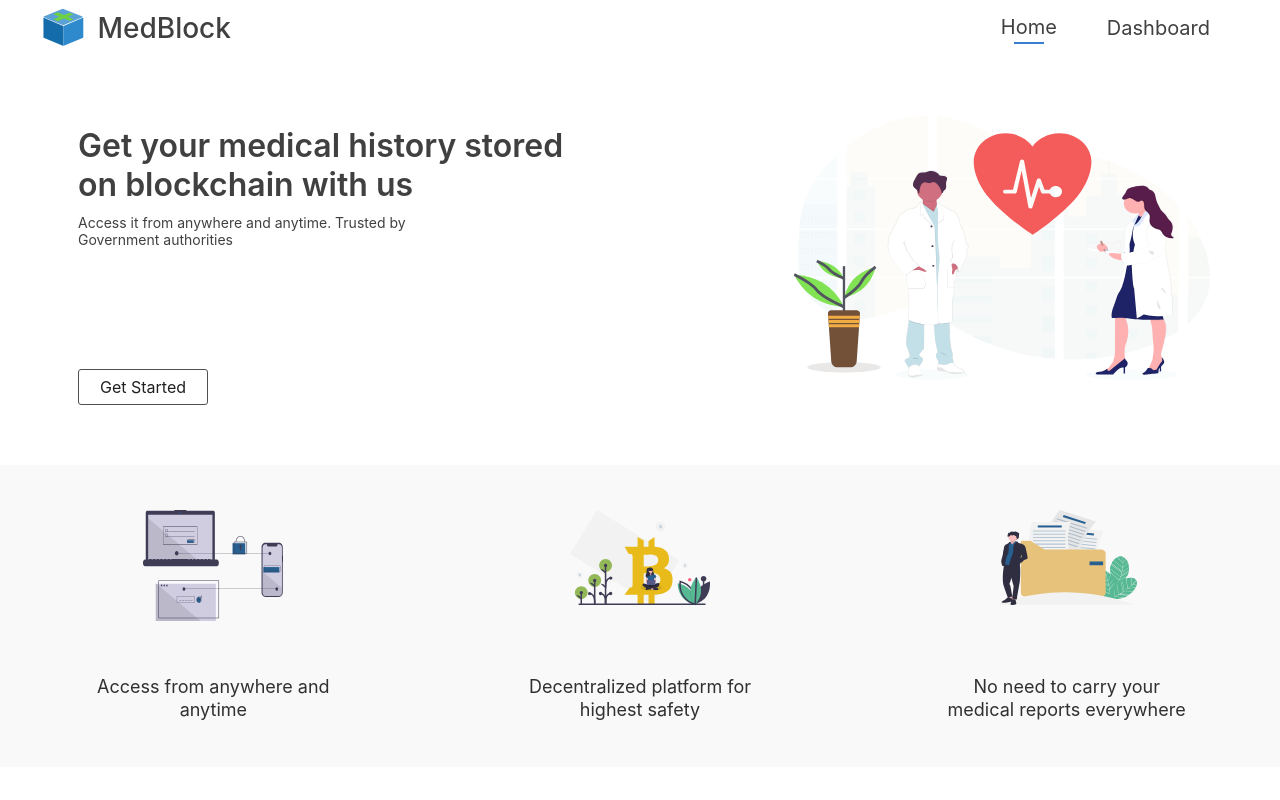
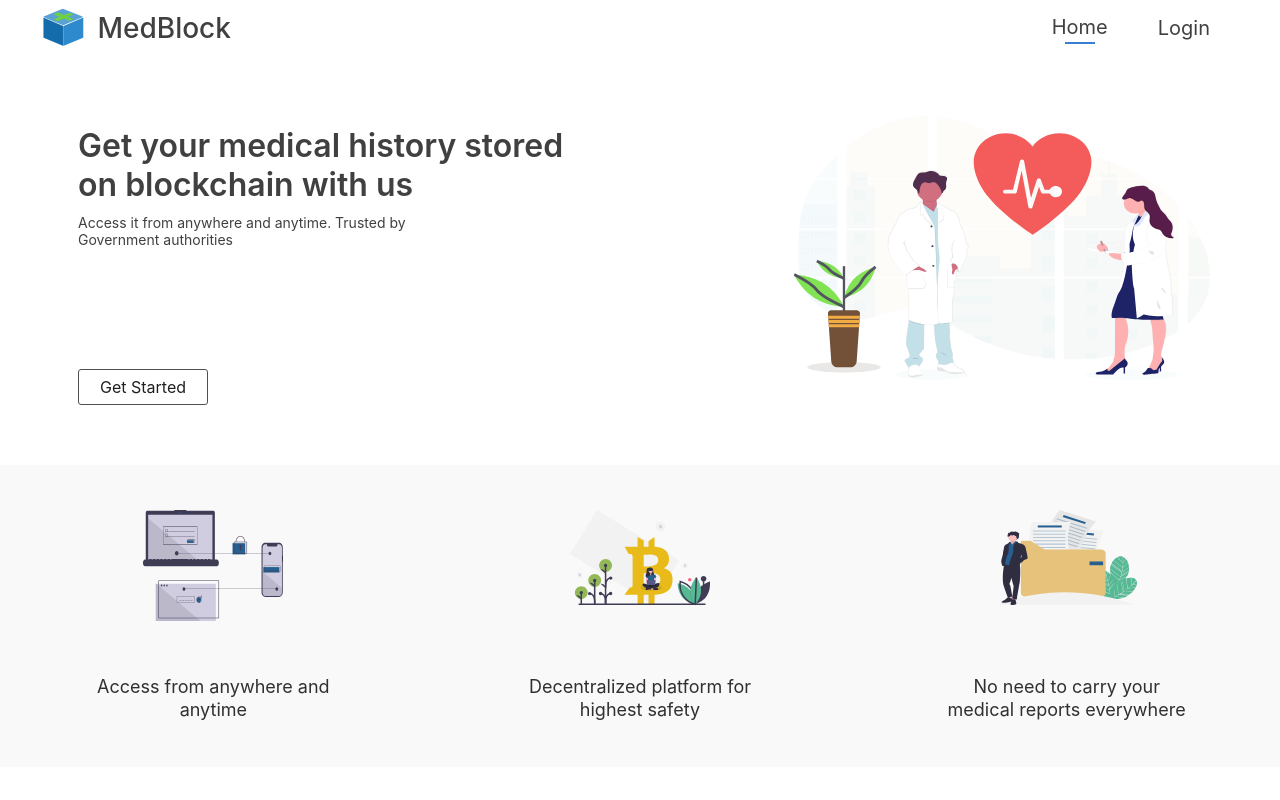
Before and after one commit to darazuiscaptain/med_block, a React (Create React App) app: page / in a window 1280 px wide. Shown: the top 800 px of the page. Built offline with nearby package versions, Linux system fonts and the light colour scheme; no server answers; what web3 would draw is missing.

Commit message:
Polished LandingPage (#15)

```diff
--- a/src/pages/LandingPage.js
+++ b/src/pages/LandingPage.js
@@ -1,4 +1,4 @@
-import React, { useState } from 'react'
+import React, { useRef, useState } from 'react'
 import { useHistory } from 'react-router-dom';
 
 import Accessibility from '../assets/LandingPage/Accessibility.svg'
@@ -45,17 +45,22 @@ import {
     SubContainer5,
     SubContainerMobile,
 } from './LandingPage.styled'
+import { useAuth } from '../services/authorization';
 
 const LandingPage = () => {
 
+    const ref = useRef()
+    const loginRef = useRef()
+    const auth = useAuth()
     const history = useHistory()
 
-    //Temporary
-    const auth = {
-        loggedIn: true
+    const [menu, setMenu] = useState(false)
+
+    const scrollToLoginFlex = () => ref.current.scrollIntoView()
+    const scrollToLoginFlexMobile = () => {
+        setMenu(false)
+        loginRef.current.scrollIntoView()
     }
-
-    const [menu, setMenu] = useState(false)
 
     return (
         <Container>
@@ -67,7 +72,7 @@ const LandingPage = () => {
                 {
                     auth.loggedIn ?
                     <Login onClick={() => history.push('/dashboard')}>Dashboard</Login>
-                    : <Login>Login</Login>
+                    : <Login onClick={scrollToLoginFlex}>Login</Login>
                 }
                 <MenuContainer open={menu}>
                     <Menu onClick={() => setMenu(!menu)}>
@@ -75,7 +80,7 @@ const LandingPage = () => {
                     <Dropdown >
                         <DropdownItem
                             style={{backgroundColor: '#DAE9FF'}}
-                            onClick={() => setMenu(!menu)}
+                            onClick={scrollToLoginFlexMobile}
                         >Home</DropdownItem>
                         <DropdownItem onClick={() => setMenu(!menu)}>Login</DropdownItem>
                     </Dropdown>
@@ -87,18 +92,18 @@ const LandingPage = () => {
                         <Slogan>Get your medical history stored<br/>on blockchain with us</Slogan>
                         <Slogan2>Access it from anywhere and anytime. Trusted by<br/>Government authorities</Slogan2>
                         <ButtonContainer>
-                            <GetStartedButton>Get Started</GetStartedButton>
+                            <GetStartedButton onClick={scrollToLoginFlex} >Get Started</GetStartedButton>
                         </ButtonContainer>
                     </SubContainer3>
                     <DoctorNurseIllustration/>
                     <SubContainerMobile>
                         <ButtonContainerMobile>
-                            <GetStartedButtonMobile>Get Started</GetStartedButtonMobile>
+                            <GetStartedButtonMobile onClick={scrollToLoginFlex}>Get Started</GetStartedButtonMobile>
                         </ButtonContainerMobile>
                         <DoctorNurseIllustrationMobile/>
                     </SubContainerMobile>
                 </SubContainer2>
-                <SubContainer4>
+                <SubContainer4 ref={ref}>
                     <SubContainer5>
                         <ImageAndTextContainer>
                             <Image src={Accessibility}/>
```
